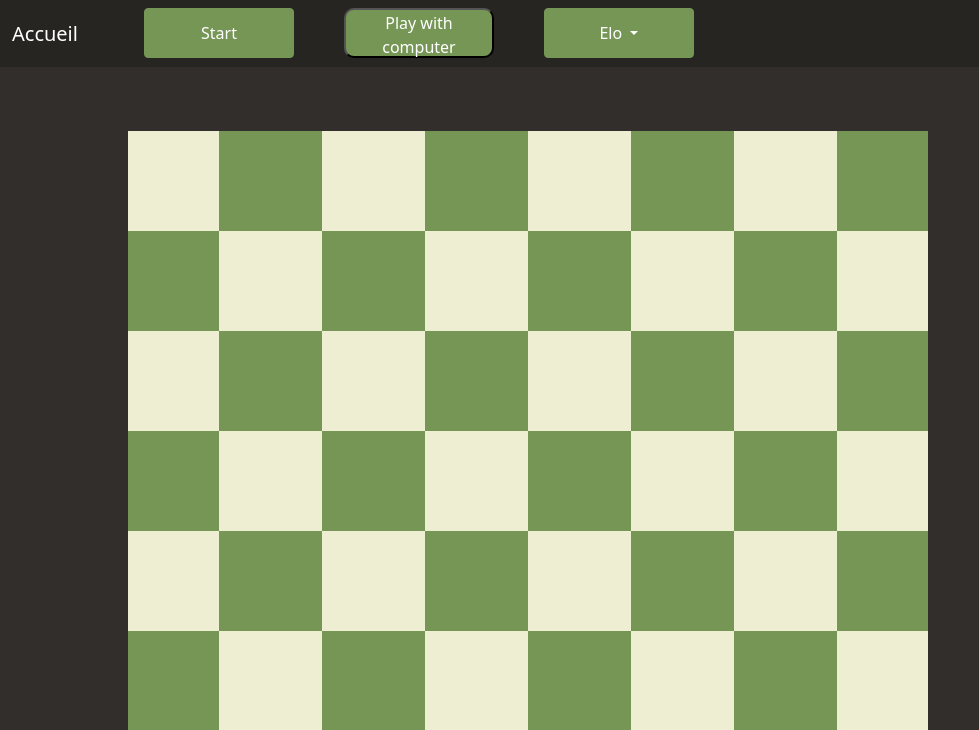
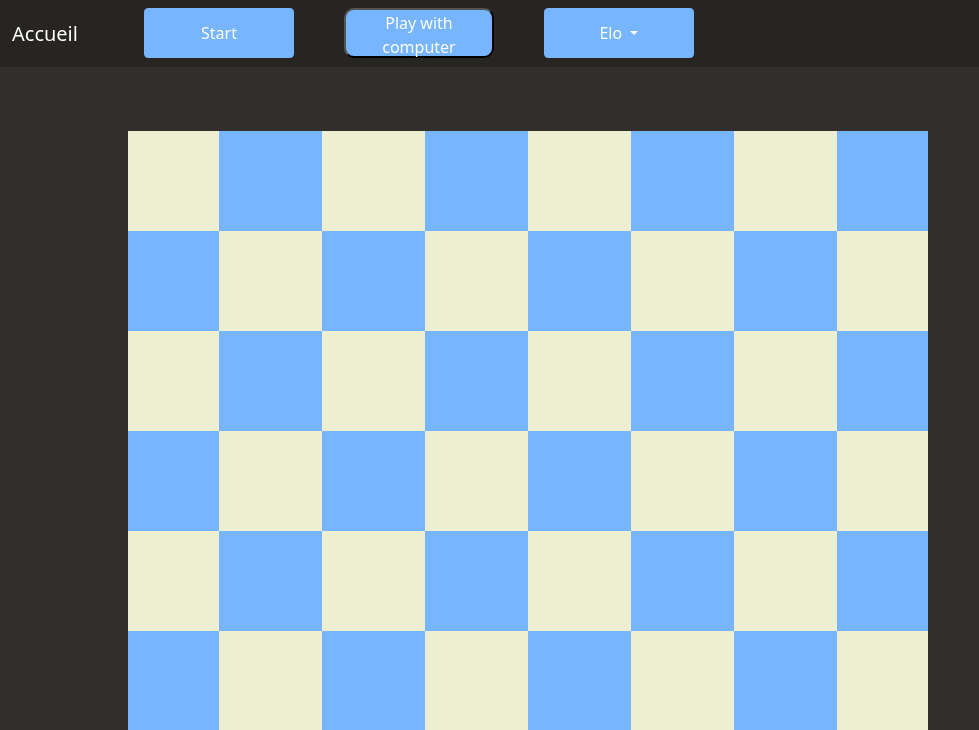
Before and after one commit to Racjul/ProjetSyntheseSIM, a Flask app: page / in a window 1280 px wide. Shown: the top 730 px of the page, without its empty margins (0-979 px from the left). Run offline with Flask 2, Linux system fonts and the light colour scheme; some libraries are stand-ins or nearby versions.

Commit message:
stop le plagiat

```diff
--- a/piApp/static/style.css
+++ b/piApp/static/style.css
@@ -34,7 +34,7 @@ body{
     background-color: #EEEED2;
     }
     .noire{
-    background-color: #769656;
+    background-color: #77B6FE;
     }
     .texteAccueil{
     color: white;
@@ -45,14 +45,14 @@ body{
         margin-left:50px ;
         width: 150px;
         height: 50px;
-        background-color: #769656;
-        border-color: #769656;
+        background-color: #77B6FE;
+        border-color: #77B6FE;
         color: white;
 
 
     }
     #start:hover{
-        background-color: #769656;
+        background-color: #77B6FE;
         border-color: aliceblue;
         border-width: 5px;
 
@@ -86,7 +86,7 @@ body{
         margin-left:50px ;
         width: 150px;
         height: 50px;
-        background-color: #769656;
+        background-color: #77B6FE;
 
         color: white;
         border-radius: 10px;
@@ -97,8 +97,8 @@ body{
         margin-left:50px ;
         width: 150px;
         height: 50px;
-        background-color: #769656;
-        border-color: #769656;
+        background-color: #77B6FE;
+        border-color: #77B6FE;
         color: white;
     }
 
```
